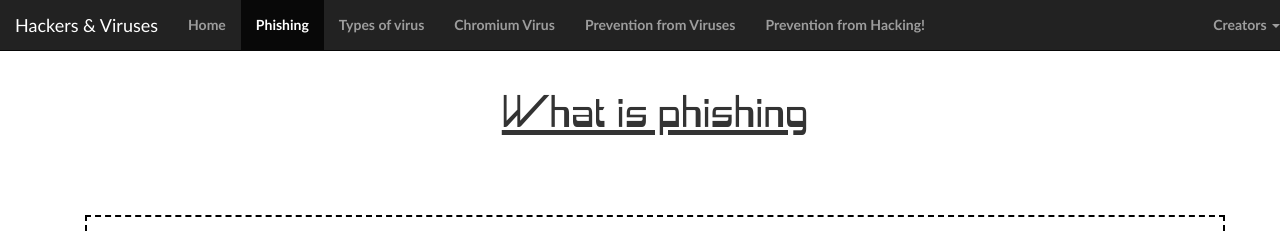
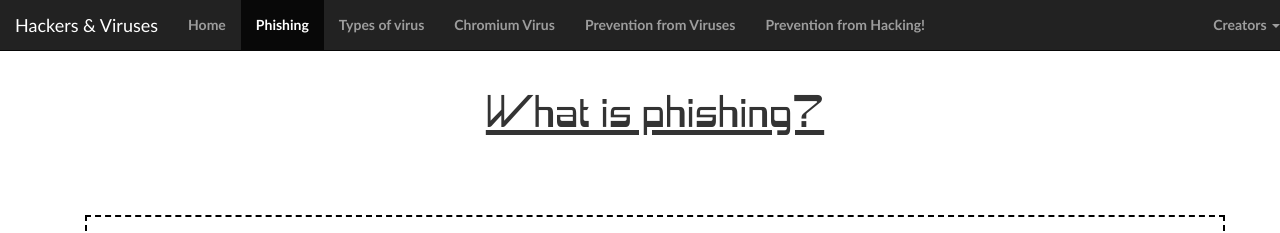
Before and after one commit to rert97/davkdps.github.io, a plain HTML site: page index5.html in a window 1280 px wide. Shown: the top 233 px of the page. Drawn offline with nearby package versions, Linux system fonts and the light colour scheme.

Commit message:
Correcting titles

```diff
--- a/index5.html
+++ b/index5.html
@@ -3,7 +3,7 @@
 <html>
 
 <head>
-    <title>Viruses Hackers || Prevention</title>
+    <title>Phishing</title>
     <link rel="stylesheet" href="bootstrap-style.css" />
         <link rel="stylesheet" href="style.css" />
 		<link rel="shortcut icon" href="favicon.ico" type="image/x-icon" />
@@ -62,7 +62,7 @@ font-weight:900;
           <li>Rahul Anand</li>
         </ul>
 </nav>
-      <h1> What is phishing</h1>
+      <h1> What is phishing?</h1>
 	<div class="font">
 	<p> <div style="border: 2px dashed #000000; padding-left: 2px;">
 	<img src="ph.jpg" class="img-m" style="width:75%; height:50%;" /><strong><p>Phishing is the attempt to obtain sensitive information such as usernames, passwords, and credit card details (and money) , often for malicious reasons, by disguising as a trustworthy entity in an electronic communication</strong>. The word is a neologism created as a homophone of fishing due to the similarity of using a bait in an attempt to catch a victim. </p>
```
Also changed, not shown: index4.html (+1 -1 lines), index6.html (+1 -1 lines).
